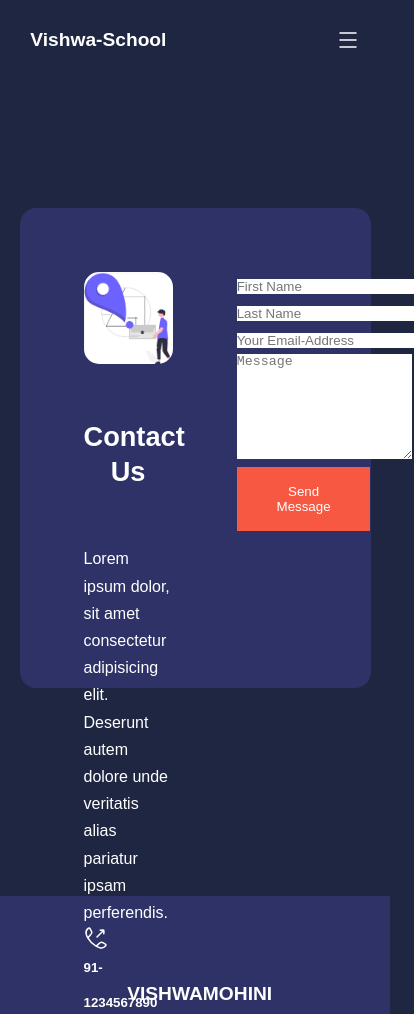
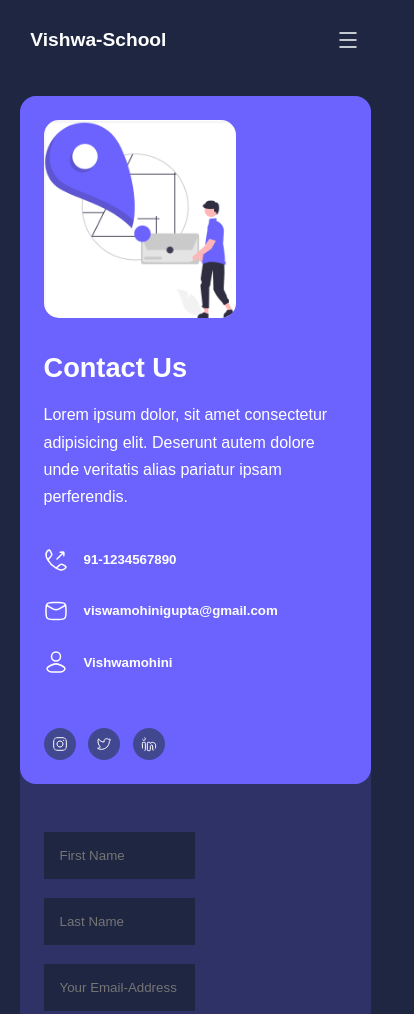
Before and after one commit to vishwamohini15/VIshwa-School-Website, a plain HTML site: page contact.html in a window 390 px wide. Shown: the top 1014 px of the page, 414 px wide, since content can reach past the window. Drawn offline with Linux system fonts and the light colour scheme.

Commit message:
update contact

```diff
--- a/contact.html
+++ b/contact.html
@@ -53,7 +53,7 @@
                               <img src="owner.svg" alt="">
                               <h5>Vishwamohini</h5>
                          </li>
-                    </ul>
+                    </ul >
                     <ul class="contact__social">
                          <li> <a href="https://instagram.com"  target="_blank"><img src="instagram.svg" alt=""></a></li>
 
@@ -64,13 +64,13 @@
           </aside>
 
 
-          <form>
+          <form  class="contact__form">
                <div class="form__name">
                     <input type="text" name="First-Name" placeholder="First Name" required>
                     <input type="text" name="Last-Name" placeholder="Last Name" required>
 
                </div>
-               <input type="text" name="Email-Address" placeholder="Your Email-Address" required>
+               <input type="email" name="Email-Address" placeholder="Your Email-Address" required>
                <textarea name="Message" rows="7" placeholder="Message" required></textarea>
                <button type="submit" class="btn btn-primary">Send Message</button>
 
--- a/css/contact.css
+++ b/css/contact.css
@@ -1,6 +1,6 @@
 .contact__container{
 background-color: var(--color-bg1);
-padding: 4rem;
+padding: 4rem ;
 display: grid;
 grid-template-columns: 40% 60%;
 gap: 4rem;
@@ -11,11 +11,142 @@ border-radius: 1rem;
 .aside__img img{
      border-radius: 15px;
 }
-.contact__details li img,
-.contact__social a img{
+.contact__details li img{
      width: 24px;
 }
 
+.contact__social a img{
+/* width: 34px; */
+font-size: 34px;
+text-align: center;
+background-size: contain;
+}
+
+/* --------------aside--------------------- */
+.contact__aside{
+     background-color: var(--color-primary);
+     padding: 3rem;
+     border-radius: 1rem;
+     position: relative;
+     bottom: 10rem;
+}
+
+.aside__img{
+     width: 12rem;
+     margin-bottom: 2rem;
+}
+
+.contact__aside h2{
+     text-align: left;
+     margin-bottom: 1rem;
+     /* margin-inline: 10px; */
+     margin-top: 10px;
+}
+
+.contact__aside p{
+     font-style: 0.9rem;
+     margin-bottom: 2rem;
+}
+
+.contact__details li{
+     display: grid;
+     align-items: center;
+     gap: 1rem;
+     display: flex;
+     margin-bottom: 1rem;
+}
+.contact__social{
+     display: flex;
+     gap: 0.8rem;
+     margin-top: 3rem;
+}
+
+.contact__social a img{
+     background-color: var(--color-bg2);
+     padding: 0.5rem;
+     border-radius: 50%;
+     font-style: 0.9rem;
+     transition: var(--transition);
+}
+
+.contact__social a:hover{
+     background-color: transparent;
+}
+
+/* -------------form---------------- */
+
+.contact__form{
+     display: flex;
+     flex-direction: column;
+     gap: 1.2rem;
+     margin-right: 4rem;
+}
+
+.form__name{
+     display: flex;
+     gap: 1.2rem;
+}
+
+.contact__form input{
+     width: 50%;
+}
+input, textarea{
+     width: 100%;
+     padding: 1rem;
+     background-color: var(--color-bg);
+     color: var(--color-white);
+}
+
+.contact__form .btn{
+     width: max-content;
+     margin-top: 1rem;
+     cursor: pointer;
+}
+
+/* ----------------------media for tablet------------------ */
+
+@media screen and (max-width:1024px) {
+
+     .contact__container{
+          gap: 1.5rem;
+          margin-top: 3rem;
+          height: auto;
+          padding: 1.5rem;
+     }
+
+     .contact__aside{
+          width: auto;
+          padding: 1.5rem;
+          bottom: 0;
+     }
+
+     .contact__form{
+          align-self: center;
+          margin-right: 1.5rem;
+     }
+}
+
+
+/* ----------------------media for mobile------------------ */
+@media screen and (max-width:600px) {
+     .contact__container{
+          grid-template-columns: 1fr;
+          gap: 3rem;
+          margin-top: 0;
+          padding: 0;
+     }
+
+     .contact__form{
+          margin: 0 1.5rem 3rem;
+     }
+     .form__name{
+          flex-direction: column;
+     }
+     .form__name input [type="text"]{
+          width: 100%;
+     }
+
+}
 
 
 
```
